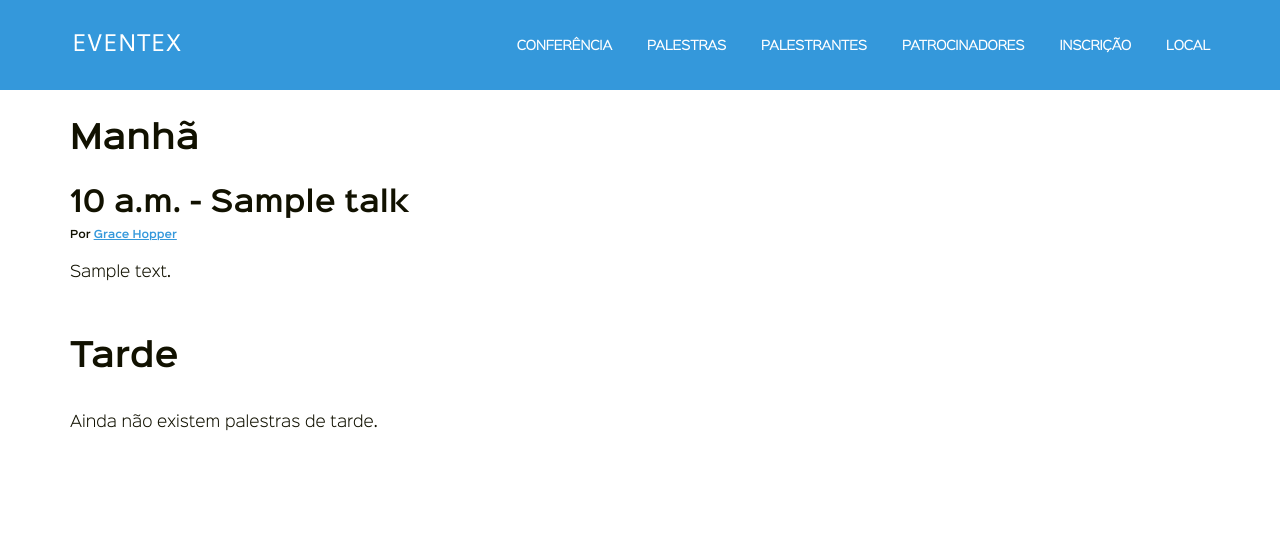
After one commit to renzon/wttd, a Django app: page /palestras/ in a window 1280 px wide. The commit adds this page. Shown: the top 547 px of the page. Run offline with Django 3.2, Linux system fonts and the light colour scheme; data comes from the database, SQL or seed files in the repository; tables that the repository leaves empty hold one stand-in row (values such as "Sample post").

Commit message:
Implemented Talksˆ

```diff
--- a/eventex/core/admin.py
+++ b/eventex/core/admin.py
@@ -1,7 +1,7 @@
 # Register your models here.
 from django.contrib import admin
 
-from eventex.core.models import Speaker, Contact
+from eventex.core.models import Speaker, Contact, Talk
 
 
 class ContactInline(admin.TabularInline):
@@ -28,3 +28,4 @@ class SpeakerModelAdmin(admin.ModelAdmin):
 
 
 admin.site.register(Speaker, SpeakerModelAdmin)
+admin.site.register(Talk)
--- a/eventex/core/models.py
+++ b/eventex/core/models.py
@@ -38,3 +38,19 @@ class Contact(models.Model):
 
     def __str__(self):
         return self.value
+
+
+class Talk(models.Model):
+    title = models.CharField('título', max_length=200)
+    start = models.TimeField('início', blank=True, null=True)
+    description = models.TextField('descrição', blank=True)
+    speakers = models.ManyToManyField('Speaker',
+                                      verbose_name='palestrantes',
+                                      blank=True)
+
+    class Meta:
+        verbose_name = 'palestra'
+        verbose_name_plural = 'palestras'
+
+    def __str__(self):
+        return self.title
--- a/eventex/core/static/css/main.css
+++ b/eventex/core/static/css/main.css
@@ -395,4 +395,16 @@ section header h2 {
     padding-right: 15px;
 }
 
+.talks h3 {
+    padding: 0;
+    min-height: 0;
+}
+
+.talks h4 {
+    padding: 0;
+    margin: 0;
+    min-height: 1em;
+    font-size: 1em;
+}
+
 /* Fim Customização */
--- /dev/null
+++ b/eventex/core/templates/core/talk_list.html
@@ -0,0 +1,20 @@
+{% extends 'base.html' %}
+
+{% block content %}
+  <section>
+    <div class="talks content row padding-bottom-3 desktop-12 container">
+      <h2>Manhã</h2>
+      {% for talk in morning_talks %}
+        {% include 'talk_list_snipet.html' with talk=talk only %}
+      {% empty %}
+        <p>Ainda não existem palestras de manhã.</p>
+      {% endfor %}
+      <h2>Tarde</h2>
+      {% for talk in afternoon_talks %}
+        {% include 'talk_list_snipet.html' with talk=talk only %}
+      {% empty %}
+        <p>Ainda não existem palestras de tarde.</p>
+      {% endfor %}
+    </div>
+  </section>
+{% endblock %}
--- a/eventex/core/templates/nav.html
+++ b/eventex/core/templates/nav.html
@@ -2,7 +2,7 @@
         role="banner">
 
   <div class="site-logo">
-    <h1><a href="{% url 'home' %}" rel="home">Eventex</h1>
+    <h1><a href="{% url 'home' %}" rel="home">Eventex</a></h1>
     <p class="site-description screen-reader-only">O maior encontro hacker do
       mundo!</p>
   </div>
@@ -11,6 +11,7 @@
     <a href="javascript:void(0);" class="nav-mobile"><i class="fa fa-bars"></i></a>
     <ul>
       <li><a data-scroll href="{% url 'home' %}#overview">Conferência</a></li>
+      <li><a data-scroll href="{% url 'talk_list' %}">Palestras</a></li>
       <li><a data-scroll href="{% url 'home' %}#speakers">Palestrantes</a></li>
       <li>
         <a data-scroll href="{% url 'home' %}#sponsors">Patrocinadores</a>
--- /dev/null
+++ b/eventex/core/templates/talk_list_snipet.html
@@ -0,0 +1,8 @@
+<h3>{{ talk.start }} - {{ talk.title }}</h3>
+<h4>Por
+  {% for speaker in talk.speakers.all %}
+    <a href="{{ speaker.get_absolute_url }}">{{ speaker.name }}</a>
+
+  {% endfor %}
+</h4>
+<p>{{ talk.description }}</p>
--- a/eventex/core/views.py
+++ b/eventex/core/views.py
@@ -1,7 +1,7 @@
 from django.shortcuts import render, get_object_or_404
 
 # Create your views here.
-from eventex.core.models import Speaker
+from eventex.core.models import Speaker, Talk
 
 
 def home(request):
@@ -13,3 +13,11 @@ def home(request):
 def speaker_detail(request, slug):
     speaker = get_object_or_404(Speaker, slug=slug)
     return render(request, 'core/speaker_detail.html', {'speaker': speaker})
+
+
+def talk_list(request):
+    context = {
+        'morning_talks': Talk.objects.filter(start__lt='12:00'),
+        'afternoon_talks': Talk.objects.filter(start__gte='12:00')
+    }
+    return render(request, 'core/talk_list.html', context)
--- a/eventex/urls.py
+++ b/eventex/urls.py
@@ -1,10 +1,11 @@
 from django.conf.urls import url, include
 from django.contrib import admin
 
-from eventex.core.views import home, speaker_detail
+from eventex.core.views import home, speaker_detail, talk_list
 
 urlpatterns = [
     url(r'^$', home, name='home'),
+    url(r'^palestras/$', talk_list, name='talk_list'),
     url(r'^inscricao/',
         include('eventex.subscriptions.urls', namespace='subscriptions')),
     url(r'^palestrantes/(?P<slug>[\w-]+)/$', speaker_detail,
```
Also changed, not shown: eventex/core/tests/test_model_talk.py (added, +41 -0 lines), eventex/core/tests/test_view_home.py (+7 -0 lines), eventex/core/tests/test_view_talk_list.py (added, +75 -0 lines), eventex/core/migrations/0005_talk.py (added), eventex/core/migrations/0006_auto_20170630_0022.py (added).
